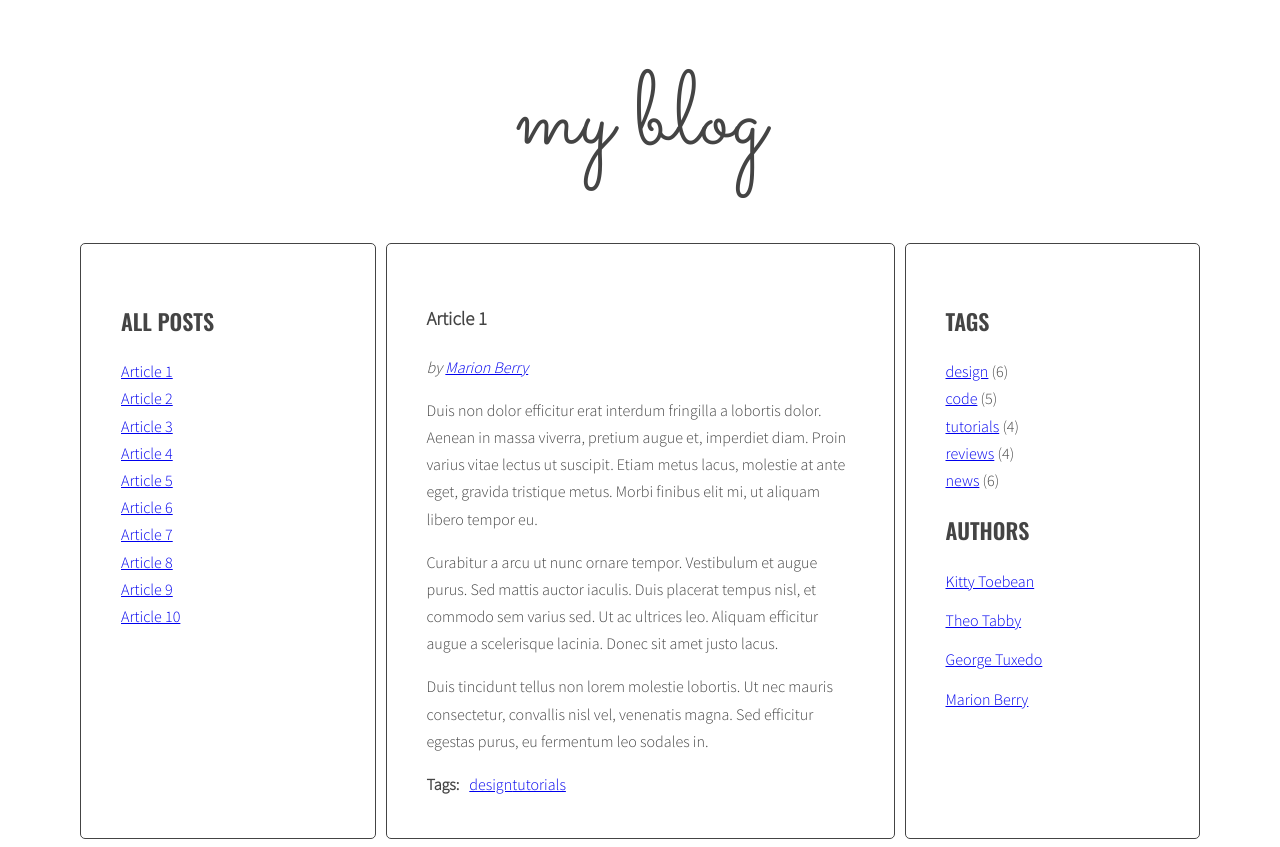
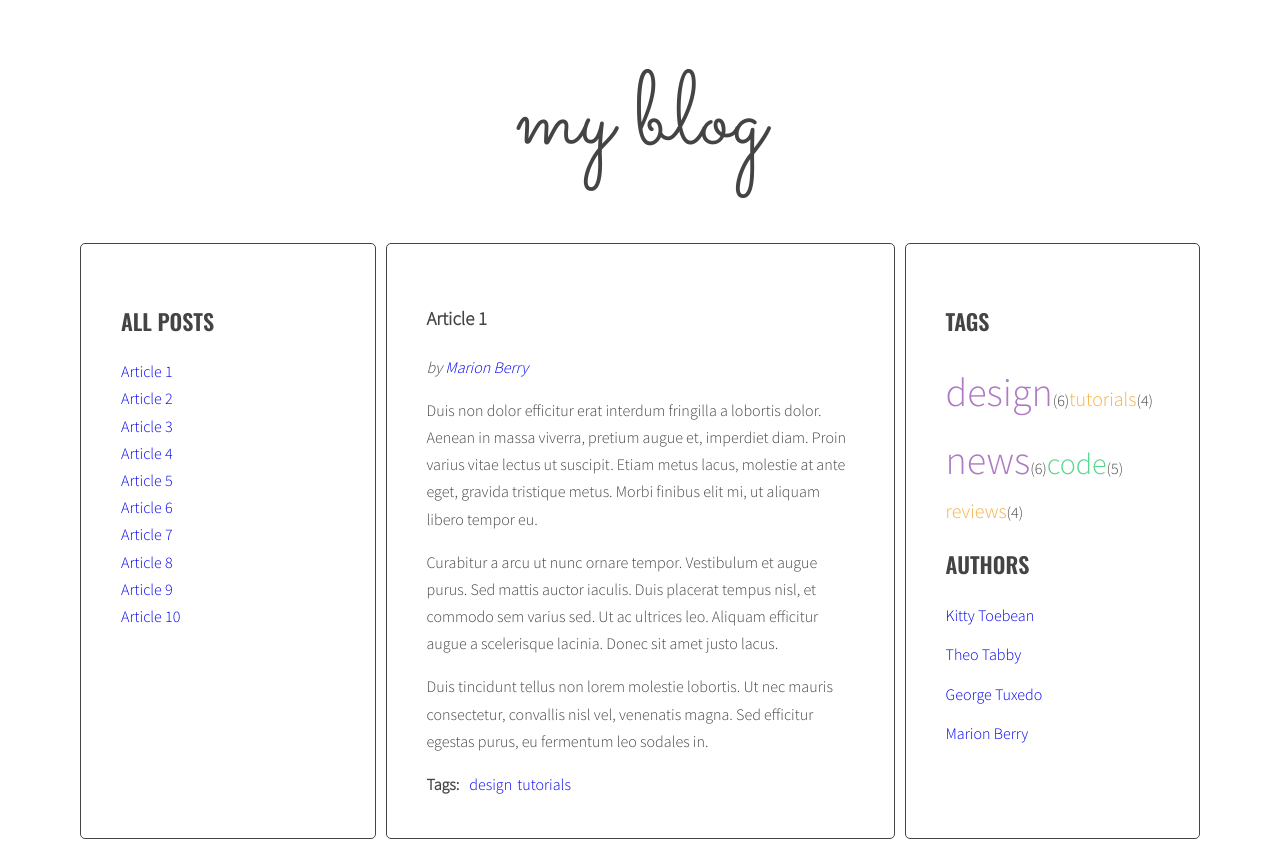
Before and after one commit to Kesja/javascript-cookbook, a website: page index.html in a window 1280 px wide. Drawn offline with nearby package versions, Linux system fonts and the light colour scheme.

Commit message:
Add styles for tags

```diff
--- a/index.html
+++ b/index.html
@@ -151,13 +151,7 @@
             </section>
             <aside class="sidebar">
               <h2 class="section-title">Tags</h2>
-              <ul class="list tags">
-                <li><a href="#">design</a> <span>(6)</span></li>
-                <li><a href="#">code</a> <span>(5)</span></li>
-                <li><a href="#">tutorials</a> <span>(4)</span></li>
-                <li><a href="#">reviews</a> <span>(4)</span></li>
-                <li><a href="#">news</a> <span>(6)</span></li>
-              </ul>
+              <ul class="list tags"></ul>
               <h2 class="section-title">Authors</h2>
               <ul class="list authors">
                 <li>
--- a/js/script.js
+++ b/js/script.js
@@ -31,7 +31,10 @@ const optArticleSelector = '.post',
   optTitleSelector = '.post-title',
   optTitleListSelector = '.titles';
 const optArticleTagsSelector = '.post-tags .list';
-const optArticleAuthorSelector = '.post-author'
+const optArticleAuthorSelector = '.post-author';
+const optTagsListSelector = '.tags.list';
+const optCloudClassCount = 5;
+const optCloudClassPrefix = 'tag-size-';
 
 function generateTitleLinks(customSelector = ''){
   /* remove contents of titleList */
@@ -72,7 +75,33 @@ function generateTitleLinks(customSelector = ''){
 }
 generateTitleLinks();
 
+function calculateTagsParams(tags){
+  const params = {
+    max: 0,
+    min: 999999
+  };
+  for (let tag in tags) {
+    console.log(tag + ' is used ' + tags[tag] + ' times');
+    if (tags[tag] > params.max) {
+      params.max = tags[tag];
+    } else if (tags[tag] < params.min) {
+      params.min = tags[tag];
+    }
+  }
+  return params;
+}
+
+function calculateTagClass(count, params) {
+  const normalizedCount = count - params.min;
+  const normalizedMax = params.max - params.min;
+  const percentage = normalizedCount / normalizedMax;
+  const classNumber = Math.floor( percentage * (optCloudClassCount - 1) + 1);
+  return optCloudClassPrefix + classNumber;
+}
+
 function generateTags(){
+  /* [NEW] create a new variable allTags with an empty object */
+  let allTags = {};
   /* find all articles */
   const articles = document.querySelectorAll(optArticleSelector);
   /* START LOOP: for every article: */
@@ -92,12 +121,36 @@ function generateTags(){
       /* add generated code to html variable */
       html = html + tagLink;
       console.log('!',tagLink);
+      /* [NEW] check if this link is NOT already in allTags */
+      if(!allTags.hasOwnProperty(tag)) {
+        /* [NEW] add tag to allTags object */
+        allTags[tag] = 1;
+      } else {
+        allTags[tag]++;
+      }
     /* END LOOP: for each tag */
     }
     /* insert HTML of all the links into the tags wrapper */
     tagList.insertAdjacentHTML('beforeend', html);
   /* END LOOP: for every article: */
   }
+  /* [NEW] find list of tags in right column */
+  const tagList = document.querySelector(optTagsListSelector);
+
+  const tagsParams = calculateTagsParams(allTags);
+  console.log('tagsParams:', tagsParams);
+  /* [NEW] create variable for all links HTML code */
+  let allTagsHTML = '';
+  /* [NEW] START LOOP: for each tag in allTags: */
+  for (let tag in allTags) {
+    const tagLink = '<li><a href="#tag-' + tag + '" class="'+ calculateTagClass(allTags[tag], tagsParams) + '"><span>' + tag  + '</span></a></li>';
+    /* [NEW] generate code of a link and add it to allTagsHTML */
+    allTagsHTML += tagLink + '(' + allTags[tag] + ')';
+  /* [NEW] END LOOP: for each tag in allTags */
+  }
+  /* [NEW] add html from allTagsHTML to tagList */
+  tagList.innerHTML = allTagsHTML;
+  console.log('DUPA', tagList);
 }
 generateTags();
 
--- a/sass/style.scss
+++ b/sass/style.scss
@@ -96,6 +96,7 @@ body {
 .list-horizontal {
   li {
     display: inline-block;
+    padding-right: 5px;
   }
 }
 
@@ -105,6 +106,10 @@ body {
   li {
     margin-bottom: 12px;
   }
+}
+
+a {
+  text-decoration: none;
 }
 
 /* Post */
@@ -128,3 +133,36 @@ body {
     margin: 0 10px 0 0;
   }
 }
+
+/* TAGS */
+
+.tags li {
+  display: inline-block;
+
+  .tag-size-5 {
+    font-size: 40px;
+    color: #AF7AC5;
+
+
+  }
+
+  .tag-size-4 {
+    font-size: 35px;
+    color: #5499C7;
+  }
+
+  .tag-size-3 {
+    font-size: 30px;
+    color: #58D68D;
+  }
+
+  .tag-size-2 {
+    font-size: 25px;
+    color: #5D6D7E;
+  }
+
+  .tag-size-1 {
+    font-size: 20px;
+    color: #F5B041;
+  }
+}
```
Also changed, not shown: css/style.css, 1 other file.
